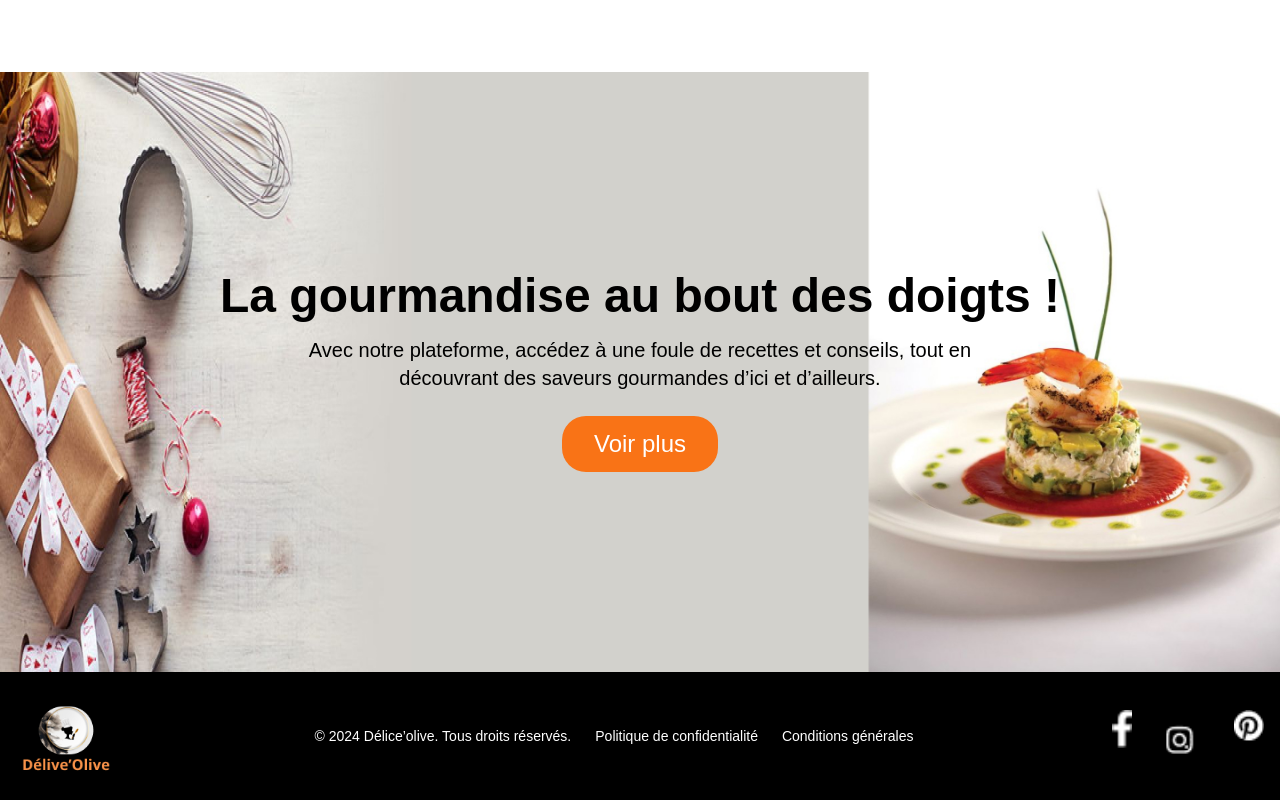
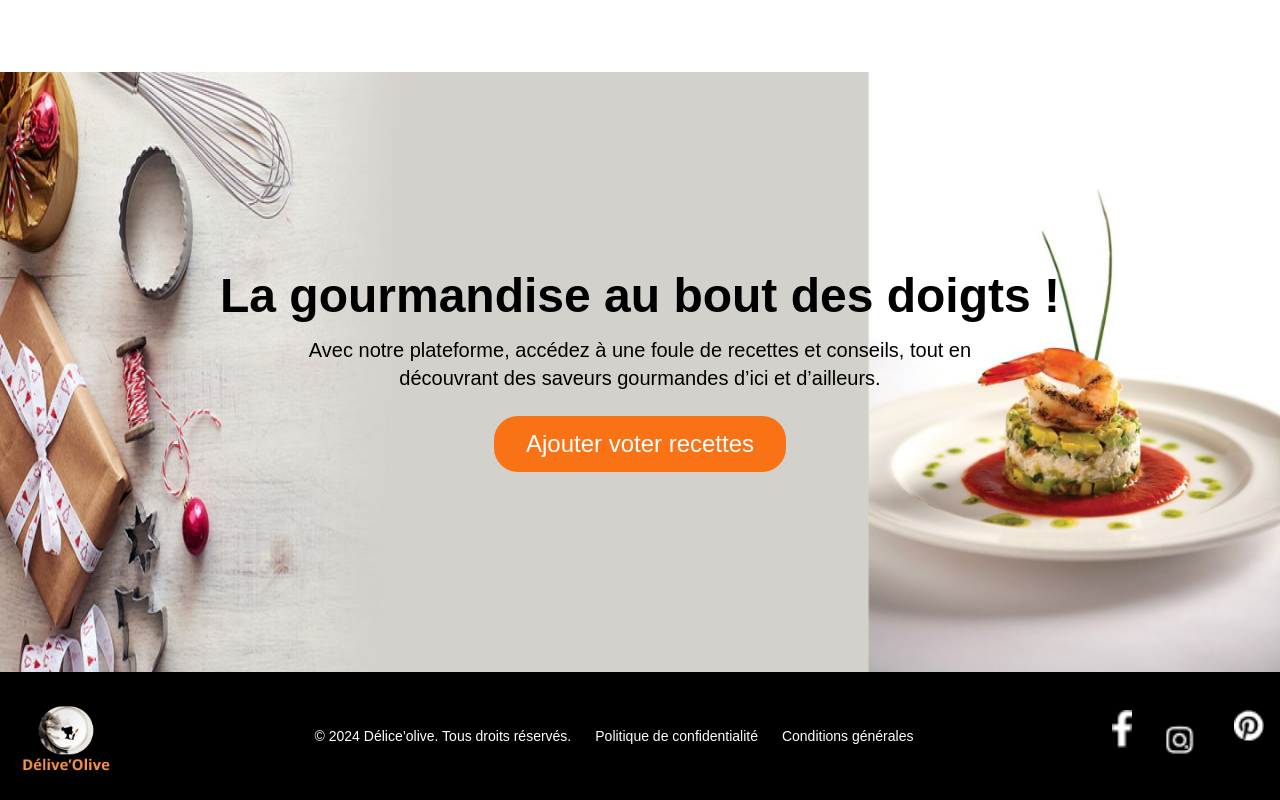
Before and after one commit to aboub95/recette-online, a Next.js app: page / in a window 1280 px wide. Shown: the part 2880-3680 px from the top of the page. Built offline with nearby package versions, Linux system fonts and the light colour scheme.

Commit message:
test API

```diff
--- a/app/components/Accueil/Accueil.js
+++ b/app/components/Accueil/Accueil.js
@@ -1,3 +1,6 @@
+"use client";
+
+import { useState, useEffect } from "react";
 import Link from "next/link";
 import Image from "next/image";
 
--- a/app/components/Accueil/section1.js
+++ b/app/components/Accueil/section1.js
@@ -2,7 +2,6 @@ import Link from "next/link";
 import Image from "next/image";
 
 export default function Section1() {
-  // Tableau contenant les chemins des images
   const images = [
     "/cuissine/frite.jpg",
     "/cuissine/plat4.jpg",
@@ -16,12 +15,10 @@ export default function Section1() {
 
   return (
     <div className="min-h-screen bg-white">
-      {/* Titre */}
       <h1 className="text-center text-3xl font-bold mt-10">
         Nos Recettes du jour
       </h1>
 
-      {/* Conteneur des cartes */}
       <div className="grid grid-cols-2 sm:grid-cols-3 lg:grid-cols-4 gap-6 p-5 mt-10">
         {images.map((image, index) => (
           <div
@@ -31,7 +28,7 @@ export default function Section1() {
             <Link href={`/recette/${index + 1}`}>
               <div className="overflow-hidden rounded-t-xl">
                 <Image
-                  src={image} // On utilise l'image actuelle du tableau
+                  src={image}
                   alt={`Recette ${index + 1}`}
                   width={2000}
                   height={2000}
@@ -48,7 +45,6 @@ export default function Section1() {
         ))}
       </div>
 
-      {/* Bouton Voir Plus */}
       <div className="flex justify-center mt-10">
         <Link href="/">
           <button className="px-6 py-3 bg-orange-500 text-white text-lg font-semibold rounded-full hover:bg-orange-600 transition">
--- a/app/components/Accueil/section3.js
+++ b/app/components/Accueil/section3.js
@@ -18,9 +18,9 @@ export default function Section3() {
       </p>
 
       {/* Bouton "Voir plus" */}
-      <Link href="/Menu">
+      <Link href="/inscription">
         <button className="bg-orange-500 text-white py-3 px-8 text-lg md:text-xl lg:text-2xl rounded-3xl hover:bg-orange-600 transition">
-          Voir plus
+          Ajouter voter recettes
         </button>
       </Link>
     </section>
--- a/app/inscrit/page.js
+++ b/app/inscrit/page.js
@@ -1,12 +1,12 @@
 import Link from "next/link";
 import Image from "next/image";
-import Nav from "../components/Navbar";
-import Footer from "../components/Accueil/Footer";
+// import Nav from "../components/Navbar";
+// import Footer from "../components/Accueil/Footer";
 
 export default function Inscription() {
   return (
     <div>
-      <Nav />
+      {/* <Nav /> */}
       <div className="flex flex-col md:flex-row justify-center items-center h-auto md:h-[600px] px-4">
         <Image
           src="/cuissine/chef cuisto.jpg"
@@ -63,7 +63,7 @@ export default function Inscription() {
           </form>
         </div>
       </div>
-      <Footer />
+      {/* <Footer /> */}
     </div>
   );
 }
```
